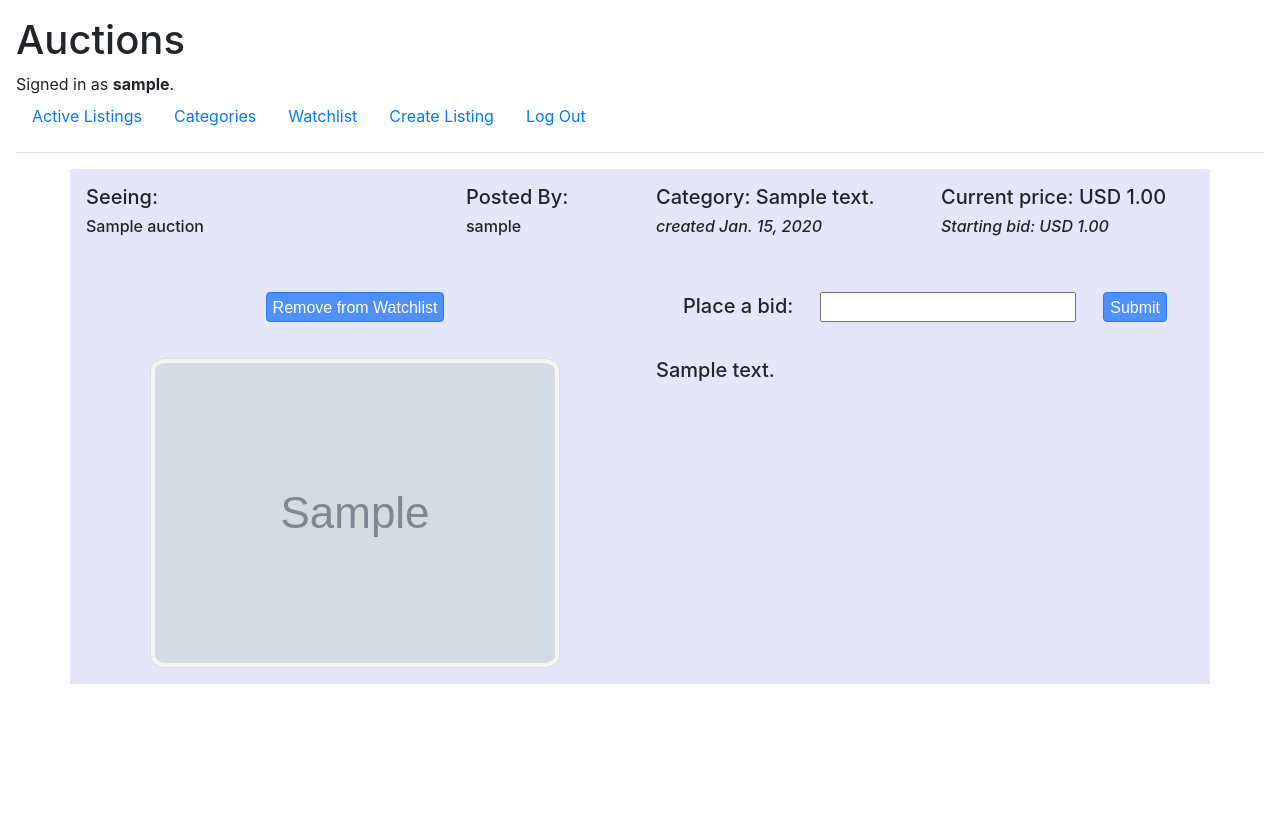
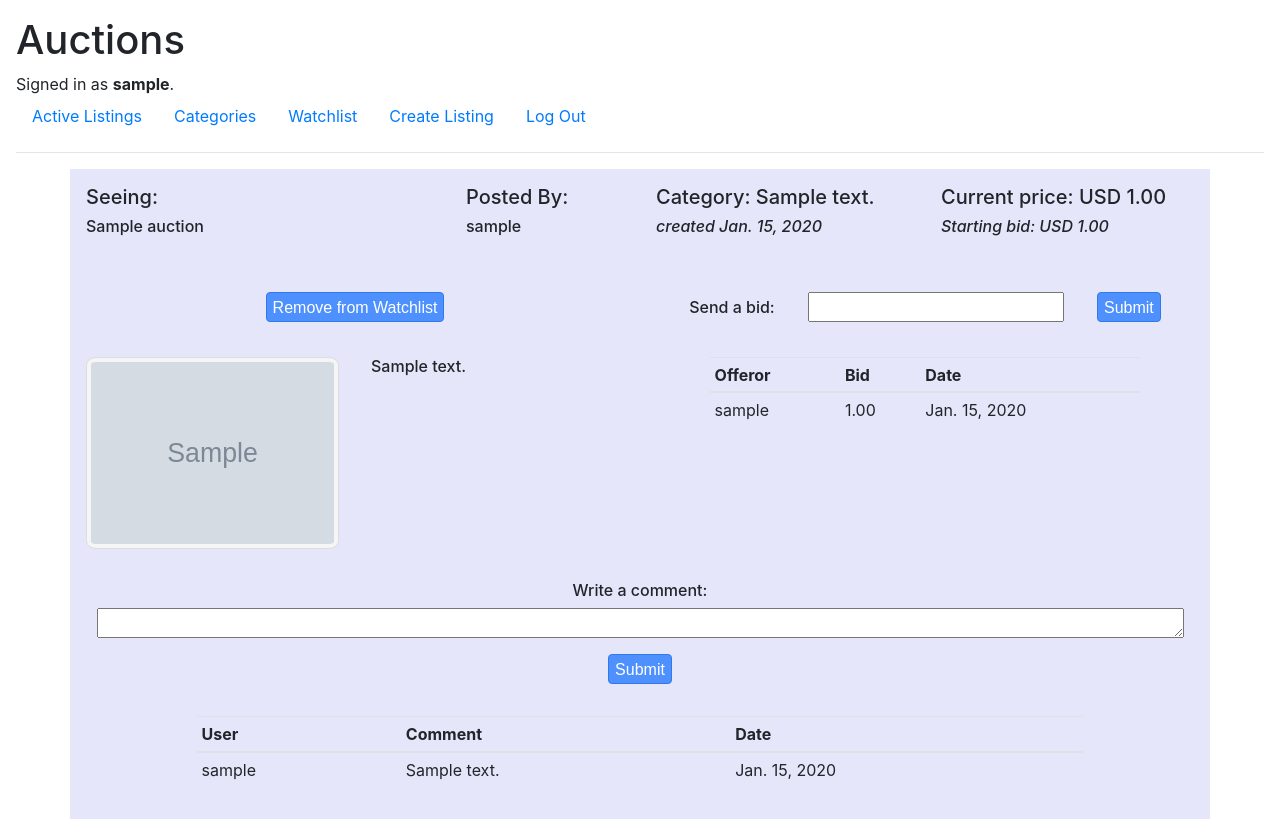
Before and after one commit to pablocourault/Commerce, a Django app: page /auction/1 in a window 1280 px wide. Before the commit the page ends 684 px from the top, so only its background shows below. Run offline with Django 3.2, Linux system fonts and the light colour scheme; a user stored in the database is signed in; tables that the repository leaves empty hold one stand-in row (values such as "Sample post"); grey boxes marked "Sample" are stand-in pictures; some libraries are stand-ins or nearby versions.

Commit message:
hacer ofertas y comentarios, modificación modelos

```diff
--- a/auctions/models.py
+++ b/auctions/models.py
@@ -37,13 +37,19 @@ class Auction(models.Model): # la subasta, el objeto a vender
 
 class Oferta(models.Model): # lo que ofrece pagar por una subasta cada usuario
     oferta = models.ForeignKey(Auction, on_delete=models.CASCADE, blank=False)
-    offerer = models.ForeignKey(User, on_delete=models.CASCADE, blank=False)
+    offeror = models.ForeignKey(User, on_delete=models.CASCADE, blank=False)
     bid =  models.DecimalField(blank=False, max_digits=6, decimal_places=2)
+    posted_date = models.DateField(blank=False, default=datetime.date.today)
 
     def __str__(self):
-        return f"{self.oferta} - Offerer: {self.offerer} - Bid: {self.bid} "
+        return f"{self.oferta} - Offerer: {self.offeror} - Bid: {self.bid} "
 
 
 class Comentario(models.Model): # realizados en una subasta
     said_by = models.ForeignKey(User, on_delete=models.CASCADE, blank=False)
     auction = models.ForeignKey(Auction, on_delete=models.CASCADE, blank=False)
+    comment = models.TextField(max_length=640, blank=False, default="")
+    posted_date = models.DateField(blank=False, default=datetime.date.today)
+
+    def __str__(self):
+        return f"{self.said_by} - Comment: {self.comment} - Date: {self.posted_date} "
--- a/auctions/static/auctions/styles.css
+++ b/auctions/static/auctions/styles.css
@@ -25,19 +25,24 @@ img {border: 1px solid #ddd;
                        box-shadow: none;
                        border: 1px solid darkgray;}
 
+
 #formbid {display:flex;
           flex-direction:row;
           align-items: baseline;
           justify-content: space-evenly;
           }
 
+#formcomments {display:flex;
+               flex-direction:column;
+               align-items:center}
+
+
 #description {text-align: justify;}
+
 
 .detallefoto {font-family: cursive;
               font-size: small;
               font-weight: lighter;}
-
-
 
 
 .listaul > div {padding: 16px;
@@ -46,6 +51,10 @@ img {border: 1px solid #ddd;
             margin-bottom: 8px;}
 
 .rowauction > div {padding: 16px;
+                   background-color: lavender;}
+
+
+.rowcomment > div {padding: 16px;
                    background-color: lavender;}
 
 
--- a/auctions/templates/auctions/auction.html
+++ b/auctions/templates/auctions/auction.html
@@ -39,7 +39,7 @@
 
                 {% csrf_token %}
 
-                <div id="formRemove">
+                <div id="formRemoveAdd">
                 <input type="hidden" name="form_type" value="remove">
                 <input type="submit" class="watchlist" value="Remove from Watchlist">
                 </div>
@@ -56,7 +56,7 @@
 
                 {% csrf_token %}
 
-                <div id="formRemove">
+                <div id="formRemoveAdd">
                 <input type="hidden" name="form_type" value="add">
                 <input type="submit" class= "watchlist" value="Add to Watchlist">
                 </div>
@@ -76,7 +76,7 @@
                 {% csrf_token %}
 
                 <div id="formbid">
-                <h5>Place a bid:</h5>
+                <h6>Send a bid:</h6>
                 {{ formbid }}
                 <input type="hidden" name="form_type" value="bid">
                 <input type="submit" class= "watchlist" value="Submit">
@@ -89,6 +89,56 @@
     </div>
 
     {% endif %}
+
+    {% if user.is_authenticated %}
+
+    <div class="row rowauction">
+        <div class="col-3">
+            <center>
+            {% if auction.image_url %}
+
+                <img src="{{ auction.image_url }}" />
+
+            {% else %}
+
+            <img src="/static/auctions/noimage.png" />
+
+            {% endif %}
+
+            </center>
+        </div>
+
+        <div class="col-3">
+           <h6 id="description"> {{ auction.description }} </h6>
+        </div>
+
+        <div class="col-6" id="bidhistory">
+            <center>
+            <table class="table table-sm" style="width:80%">
+
+                <thead>
+                    <tr>
+                        <th>Offeror</th>
+                        <th>Bid</th>
+                        <th>Date</th>
+                    </tr>
+                </thead>
+
+                <tbody>
+
+                {% for bidh in bidhistory %}
+                <tr>
+                    <td> {{ bidh.offeror }} </td><td> {{ bidh.bid }} </td> <td> {{bidh.posted_date}}</td>
+                </tr>
+                {% endfor %}
+
+                </tbody>
+            </table>
+        </center>
+        </div>
+    </div>
+
+    {% else %}
 
     <div class="row rowauction">
         <div class="col-6">
@@ -107,12 +157,72 @@
         </div>
 
         <div class="col-6">
-           <h5 id="description"> {{ auction.description }} </h5>
+           <h6 id="description"> {{ auction.description }} </h6>
+        </div>
+
         </div>
     </div>
+
+    {% endif %}
+
+    {% if user.is_authenticated %}
+
+    <div class="row rowauction">
+
+        <div class="col-12">
+
+        <form action="{% url 'oferta' auction.id %}" method="post">
+
+        {% csrf_token %}
+
+        <div id="formcomments">
+        <h6>Write a comment:</h6>
+        {{ formcomments }}
+        <input type="hidden" name="form_type" value="comment">
+        <input type="submit" class= "watchlist" value="Submit">
+        </div>
+
+        </form>
+
+        </div>
+     </div>
+
+    {% endif %}
+
+    <div class="row rowauction">
+
+        <div class="col-12">
+            <center>
+            <table class="table table-sm" style="width:80%">
+
+                <thead>
+                    <tr>
+                        <th>User</th>
+                        <th>Comment</th>
+                        <th>Date</th>
+                    </tr>
+                </thead>
+
+                <tbody>
+
+                {% for comment in commenthistory %}
+                <tr>
+                    <td> {{ comment.said_by }} </td><td> {{ comment.comment }} </td> <td> {{comment.posted_date}}</td>
+                </tr>
+                {% endfor %}
+
+                </tbody>
+            </table>
+        </center>
+
+        </div>
+
+    </div>
+
 
 
 </div>
 
 
+
 {% endblock %}
--- a/auctions/views.py
+++ b/auctions/views.py
@@ -7,8 +7,9 @@ from django.urls import reverse
 from django.forms import ModelForm
 from django import forms
 from decimal import Decimal
+import datetime
 
-from .models import User, Auction, Oferta, Category
+from .models import User, Auction, Oferta, Category, Comentario
 
 
 def index(request):
@@ -119,16 +120,25 @@ def oferta(request, numero):
                                    decimal_places=2,
                                    min_value= (auction.maxim_bid + Decimal(0.01)))
 
+    class Makecomment(forms.Form):
+
+        comment = forms.CharField ( widget=forms.Textarea(attrs={'rows':1, 'cols':104}),
+                                    required="True",
+                                    label=False,
+                                    max_length=640)
+
+
+    # ofertas ordenadas con las más recientes primero, el valor entre corchetes limita la cantidad
+    # de filas devueltas
+    bidhistory = Oferta.objects.filter(oferta=auction).order_by('-posted_date').order_by('-bid')[:6]
 
     if request.method == "POST":
 
         if request.POST.get('form_type') == "remove":
-
             auction.followed_by.remove(request.user)
             auction.save()
 
         if request.POST.get('form_type') == "add":
-
             auction.followed_by.add(request.user)
             auction.save()
 
@@ -138,12 +148,27 @@ def oferta(request, numero):
            auction.won_by = request.user
            auction.save()
 
-           # nunca lo uso
-           oferta=Oferta(oferta=auction,offerer=request.user,bid=request.POST.get('bid'))
+           oferta=Oferta(oferta=auction,offeror=request.user,bid=request.POST.get('bid'))
            oferta.save()
 
+        if request.POST.get('form_type') == "comment":
 
-    return render(request, "auctions/auction.html", {"auction": auction, "formbid": Makebid()  })
+            comment=Comentario(said_by=request.user,
+                               auction=auction,
+                               comment=request.POST.get('comment'))
+
+            comment.save()
+
+ # comentarios ordenados por los más recientes primero, el valor entre corchetes
+ # limita la cantidad de filas devueltas
+    commenthistory = Comentario.objects.filter(auction=auction).order_by('-posted_date')[:8]
+
+
+    return render(request, "auctions/auction.html", {"auction": auction,
+                                                     "formbid": Makebid(),
+                                                     "bidhistory": bidhistory,
+                                                     "formcomments": Makecomment(),
+                                                     "commenthistory":commenthistory })
 
 
 def categories(request):
```
